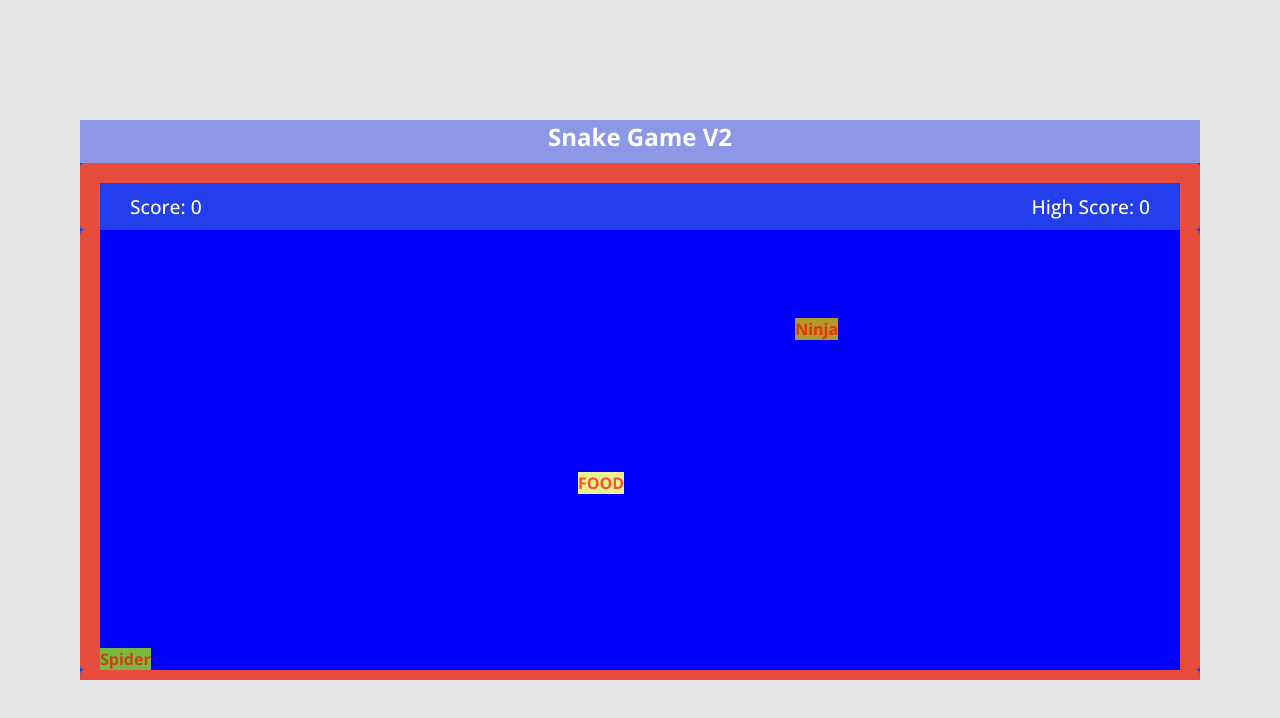
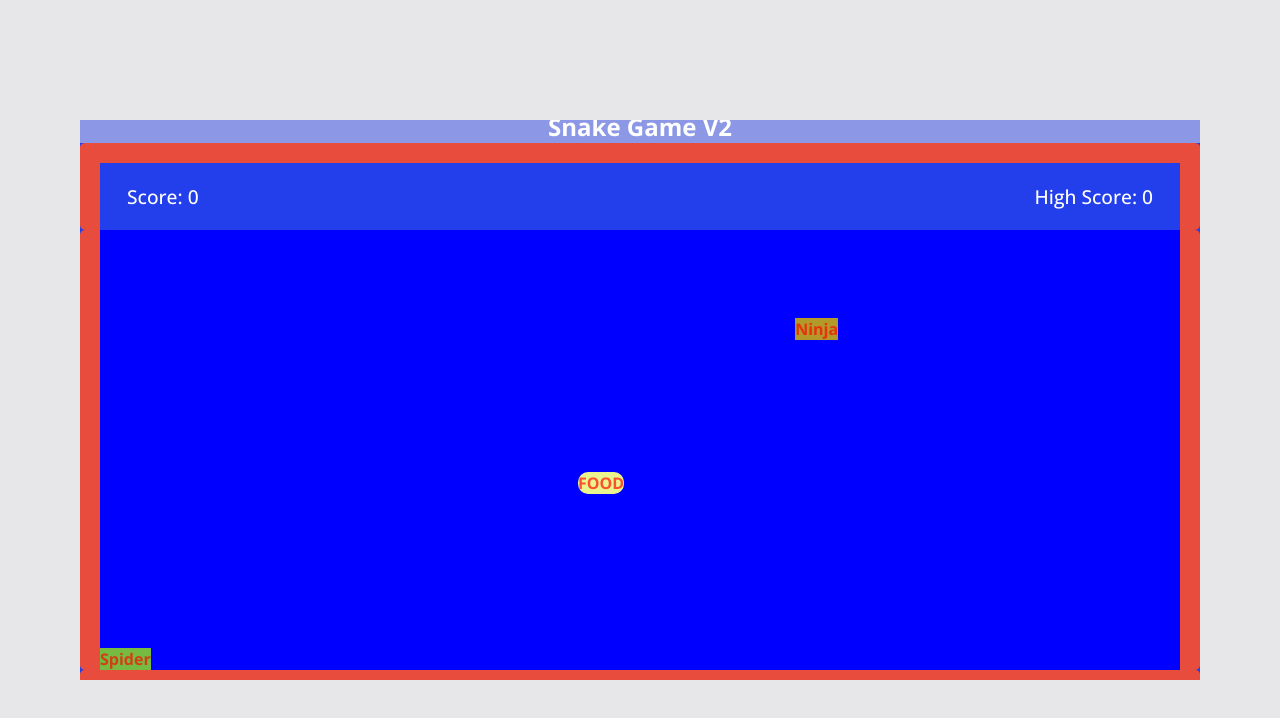
Before and after one commit to HarshilKuntmal/Snake-Game-V2, a plain HTML site: page index.html in a window 1280 px wide. Drawn offline with nearby package versions, Linux system fonts and the light colour scheme.

Commit message:
Update style.css

```diff
--- a/style.css
+++ b/style.css
@@ -15,7 +15,6 @@ body {
 }
 
 h2 {
-  padding: 10px;
   display: flex;
   overflow: hidden;
   color: white;
@@ -38,7 +37,7 @@ h2 {
   color: #ffffff;
   font-weight: 500;
   font-size: 1.2rem;
-  padding: 10px 30px;
+  padding: 20px 27px;
   display: flex;
   justify-content: space-between;
   border: 20px solid #e74c3c;
@@ -58,6 +57,7 @@ h2 {
 }
 .play-board .food {
   background: #eaf38e;
+  border-radius: 10px;
 }
 .play-board .food::before {
   content: "FOOD";
```
